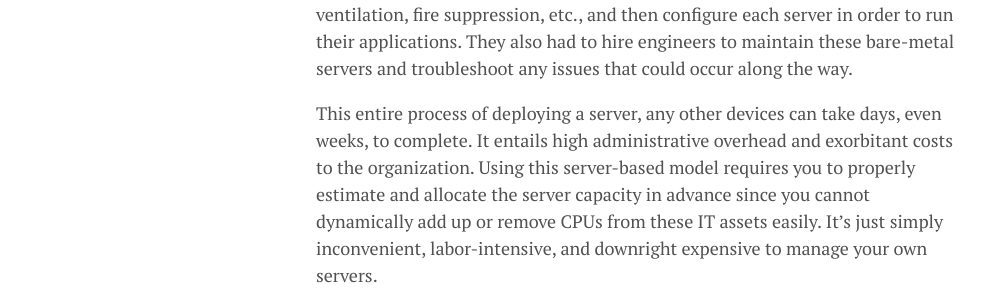
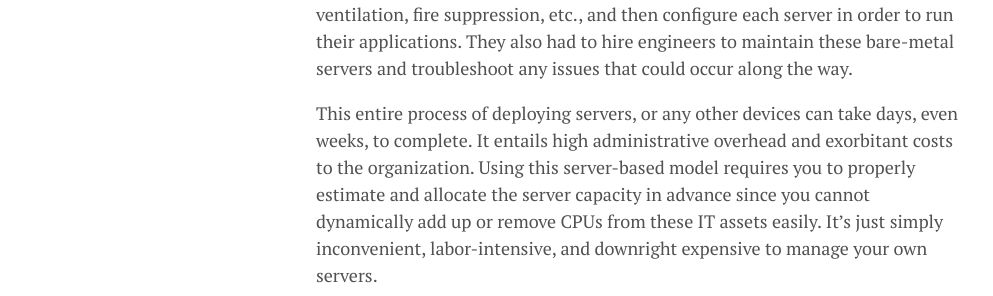
Before and after one commit to lgeurts/lgeurts.github.io, a Jekyll site: the page built from _posts/2022-03-29-what-is-serverless-computing.md, in a window 1280 px wide and 900 px high. Shown: the part 262-558 px from the top of the window, without its empty margins (0-993 px from the left). Built offline with Jekyll 4.4.1, drawn with Linux system fonts in a browser that asks for light colours; nearby versions of some CDN libraries; comment, search, counter and statistics services are not loaded.

Commit message:
Update 2022-03-29-what-is-serverless-computing.md

```diff
--- a/_posts/2022-03-29-what-is-serverless-computing.md
+++ b/_posts/2022-03-29-what-is-serverless-computing.md
@@ -11,7 +11,7 @@ tags: [ Cloud Computing ]
 
 Back in the days, a company had to buy expensive physical servers, set those up somewhere in rooms that were outfitted with peripheral subsystems for cooling, ventilation, fire suppression, etc., and then configure each server in order to run their applications. They also had to hire engineers to maintain these bare-metal servers and troubleshoot any issues that could occur along the way.
 
-This entire process of deploying a server, any other devices can take days, even weeks, to complete. It entails high administrative overhead and exorbitant costs to the organization. Using this server-based model requires you to properly estimate and allocate the server capacity in advance since you cannot dynamically add up or remove CPUs from these IT assets easily. It’s just simply inconvenient, labor-intensive, and downright expensive to manage your own servers.
+This entire process of deploying servers, or any other devices can take days, even weeks, to complete. It entails high administrative overhead and exorbitant costs to the organization. Using this server-based model requires you to properly estimate and allocate the server capacity in advance since you cannot dynamically add up or remove CPUs from these IT assets easily. It’s just simply inconvenient, labor-intensive, and downright expensive to manage your own servers.
 
 A “serverless” solution does not mean it is literally running out of thin air with absolutely no physical server at all. That is a wrong concept behind serverless computing since you must have a CPU, a RAM, a network interface card, and other physical server devices to process data. Serverless simply means that a particular service requires less server management – meaning, a cloud service provider like AWS handles all of the manual server management tasks for you. This allows you to focus on implementing your core business logic instead of just wasting your time doing time-consuming server deployment and maintenance tasks that don’t add much value to your business
 
```
